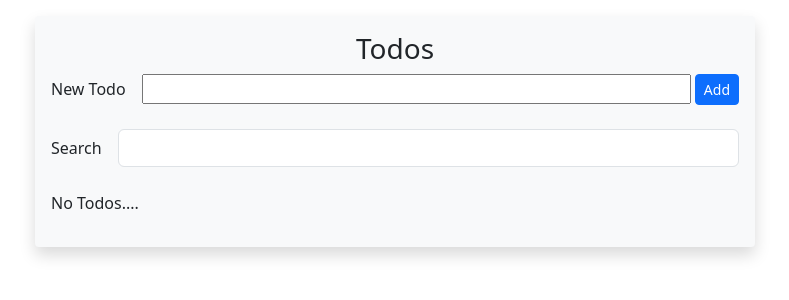
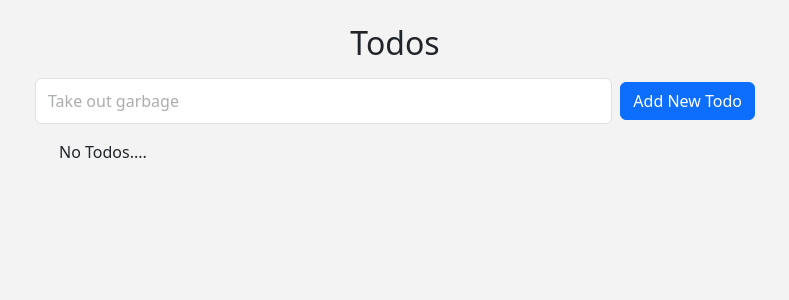
Before and after one commit to csgomez/todos-ts-react-redux, a React (Vite) app: page / in a window 1280 px wide. Shown: the top 300 px of the page, without its empty margins (245-1034 px from the left). Built offline with nearby package versions, Linux system fonts and the light colour scheme.

Commit message:
Made various styling changes. Temporarily removed the filtering component.

```diff
--- a/src/App.tsx
+++ b/src/App.tsx
@@ -1,21 +1,21 @@
 import { Toaster } from 'react-hot-toast';
 import './styles/App.css';
-import FilterInput from './features/filter/FilterInput';
 import AddTodoForm from './features/todos/AddTodoForm';
 import TodosList from './features/todos/TodosList';
 import 'bootstrap/dist/css/bootstrap.min.css';
 
 function App() {
   return (
-    <main className="App bg-light rounded-1 mt-sm-3 p-3 shadow">
-      <h3 className="text-center">Todos</h3>
-      <AddTodoForm />
-      <br />
-      <FilterInput />
-      <br />
-      <TodosList />
-      <Toaster />
-    </main>
+    <div>
+      <h2 className="text-center mt-4 mb-3">Todos</h2>
+      <div className="App">
+        <AddTodoForm />
+      </div>
+      <main className="App rounded-1 px-4 mt-3">
+        <TodosList />
+        <Toaster />
+      </main>
+    </div>
   );
 }
 
--- a/src/features/todos/AddTodoForm.tsx
+++ b/src/features/todos/AddTodoForm.tsx
@@ -17,21 +17,23 @@ const AddTodoForm = () => {
   };
 
   return (
-    <form onSubmit={handleSubmit} className="d-flex flex-row">
+    <form onSubmit={handleSubmit} className="d-flex align-items-center">
       <div className="d-flex align-items-center flex-grow-1">
-        <label htmlFor="formTitle" className="me-3">
+        {/* <label htmlFor="formTitle" className="me-3">
           New Todo
-        </label>
+        </label> */}
         <input
           id="formTitle"
           type="text"
           value={title}
           onChange={(e) => setTitle(e.target.value)}
-          className="me-1 flex-grow-1"
+          className="form-control me-2 lh-lg flex-grow-1"
+          placeholder="Take out garbage"
+          autoComplete="off"
         />
       </div>
-      <button type="submit" className="btn btn-primary btn-sm">
-        Add
+      <button type="submit" className="btn btn-primary">
+        Add New Todo
       </button>
     </form>
   );
--- a/src/features/todos/TodoItem.tsx
+++ b/src/features/todos/TodoItem.tsx
@@ -24,8 +24,8 @@ const TodoItem = ({ todo }: TodoItemProps) => {
   };
 
   return (
-    <div className="list-group-item d-flex align-items-center rounded-3 py-3">
-      <label className="d-flex gap-3 cursor-pointer">
+    <div className="list-group-item list-group-item-action d-flex align-items-center border rounded-2 py-3 shadow-sm">
+      <label className="d-flex gap-3 cursor-pointer flex-grow-1">
         <input
           type="checkbox"
           checked={todo.completed}
@@ -33,7 +33,8 @@ const TodoItem = ({ todo }: TodoItemProps) => {
         />
         <span className="todo-title">{todo.title}</span>
       </label>
-      <button className="btn btn-sm btn-outline-secondary ms-auto">Edit</button>
+      <div className="opacity-on-hover ms-auto">
+        <button className="btn btn-sm btn-outline-secondary">Edit</button>
         <button
           className="btn btn-sm btn-outline-danger ms-2"
           onClick={handleDelete}
@@ -41,6 +42,7 @@ const TodoItem = ({ todo }: TodoItemProps) => {
           Delete
         </button>
       </div>
+    </div>
   );
 };
 
--- a/src/features/todos/TodosList.tsx
+++ b/src/features/todos/TodosList.tsx
@@ -8,7 +8,7 @@ const TodosList = () => {
   if (allTodos.length === 0) return <p>No Todos....</p>;
 
   return (
-    <div className="list-group gap-2">
+    <div className="list-group gap-3">
       {allTodos.map((todo) => (
         <TodoItem key={todo.id} todo={todo} />
       ))}
--- a/src/styles/App.css
+++ b/src/styles/App.css
@@ -16,9 +16,22 @@ input[type='checkbox']:checked + .todo-title {
   text-decoration: line-through;
 }
 
+#formTitle::placeholder {
+  opacity: 50%;
+}
+
+.list-group-item > .opacity-on-hover {
+  opacity: 0%;
+}
+
+.list-group-item:hover > .opacity-on-hover {
+  opacity: 100%;
+}
+
 @media (max-width: 720px) {
   .App {
     width: 100%;
-    margin: 0;
+    margin-left: 0;
+    margin-right: 0;
   }
 }
--- a/src/styles/index.css
+++ b/src/styles/index.css
@@ -1,5 +1,5 @@
 html,
 #root {
   /* background-color: #2c497f; */
-  /* background-color: #f3f3f4; */
+  background-color: #f3f3f4;
 }
```
Lines whose indentation alone changed are shown as unchanged.
